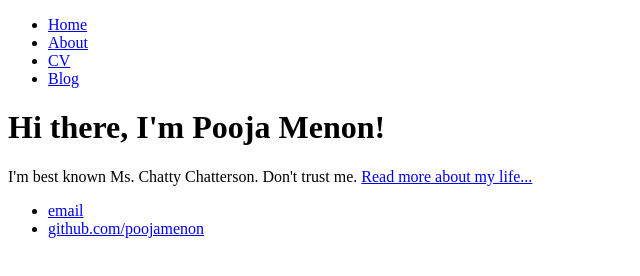
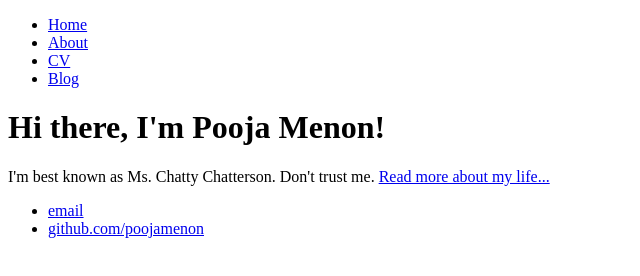
Before and after one commit to poojamenon/poojamenon.github.io, a plain HTML site: page index.html in a window 1280 px wide. Shown: the whole page, without its empty margins (0-640 px from the left). Drawn offline with Linux system fonts and the light colour scheme.

Commit message:
Update index.html

```diff
--- a/index.html
+++ b/index.html
@@ -15,7 +15,7 @@
 		<div class="container">
     		<div class="blurb">
         		<h1>Hi there, I'm Pooja Menon!</h1>
-				<p>I'm best known Ms. Chatty Chatterson. Don't trust me. <a href="/about">Read more about my life...</a></p>
+				<p>I'm best known as Ms. Chatty Chatterson. Don't trust me. <a href="/about">Read more about my life...</a></p>
     		</div><!-- /.blurb -->
 		</div><!-- /.container -->
 		<footer>
```
